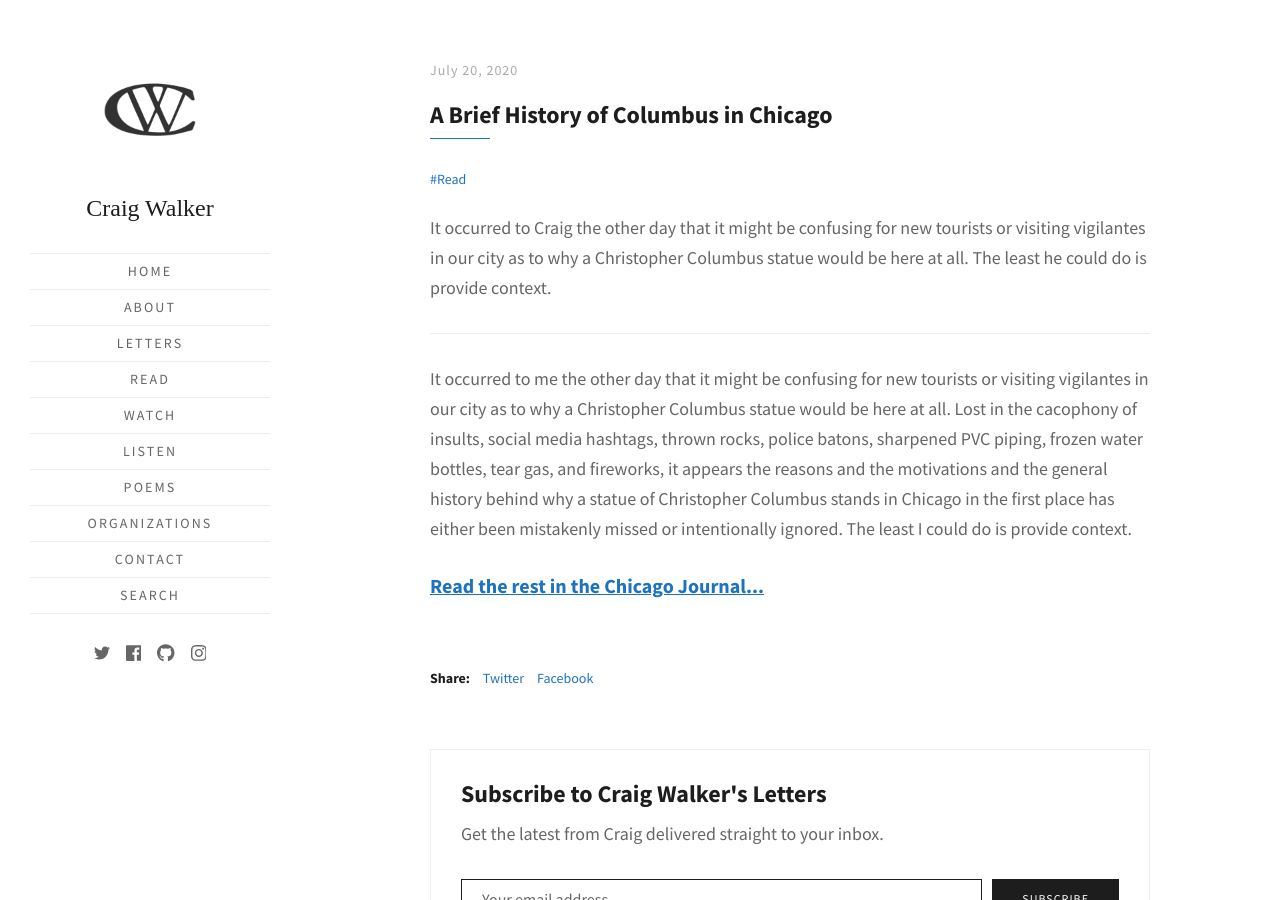
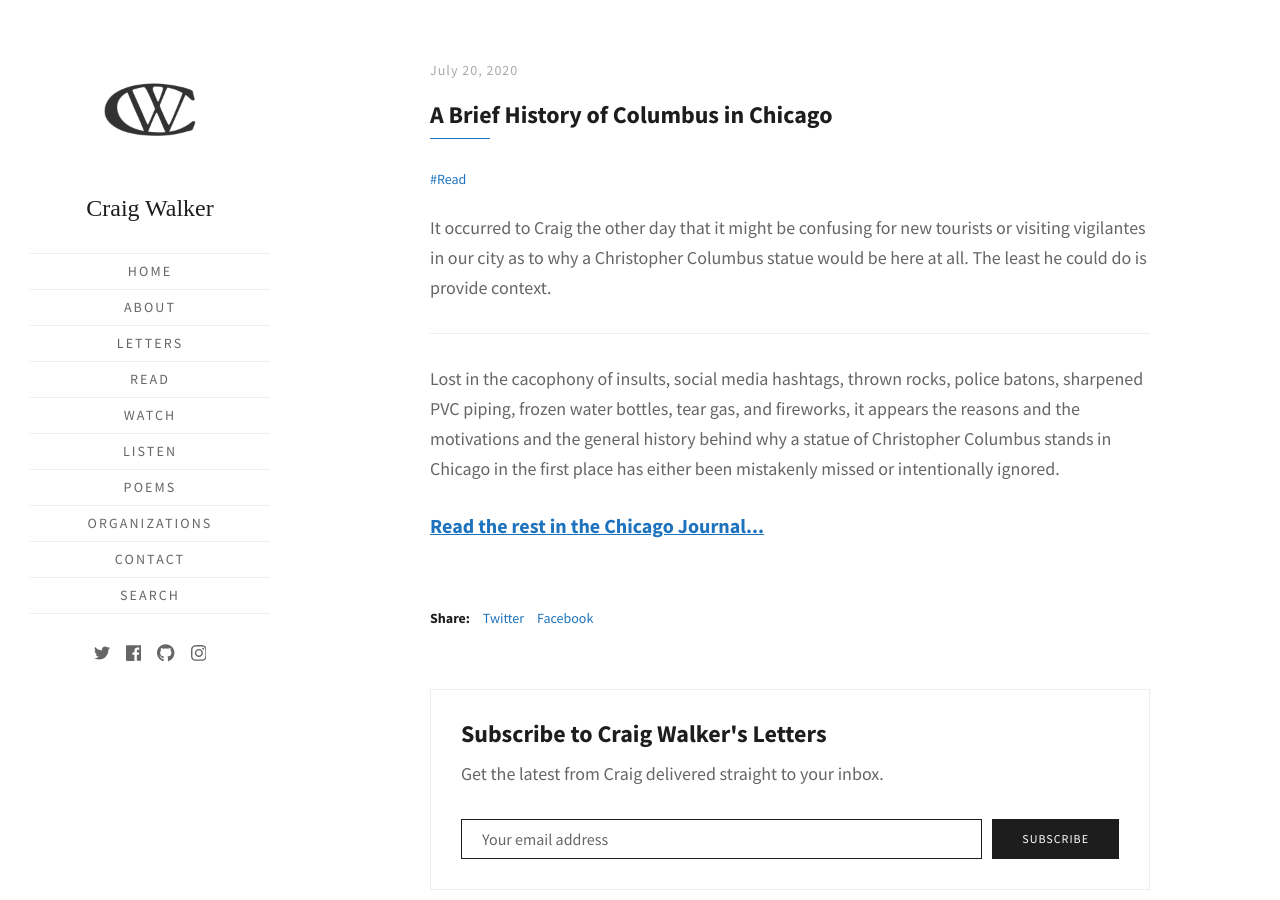
Before and after one commit to walkercraig/walkercraig, a Jekyll site: the page built from _posts/2020/2020-07-20-a-brief-history-of-columbus-in-chicago.md, in a window 1280 px wide and 900 px high. Built offline with Jekyll 4.4.1, drawn with Linux system fonts in a browser that asks for light colours; some web fonts are replaced.

Commit message:
Update 2020-07-20-a-brief-history-of-columbus-in-chicago.md

```diff
--- a/_posts/2020/2020-07-20-a-brief-history-of-columbus-in-chicago.md
+++ b/_posts/2020/2020-07-20-a-brief-history-of-columbus-in-chicago.md
@@ -8,7 +8,7 @@ It occurred to Craig the other day that it might be confusing for new tourists o
 
 ---
 
-It occurred to me the other day that it might be confusing for new tourists or visiting vigilantes in our city as to why a Christopher Columbus statue would be here at all. Lost in the cacophony of insults, social media hashtags, thrown rocks, police batons, sharpened PVC piping, frozen water bottles, tear gas, and fireworks, it appears the reasons and the motivations and the general history behind why a statue of Christopher Columbus stands in Chicago in the first place has either been mistakenly missed or intentionally ignored. The least I could do is provide context.
+Lost in the cacophony of insults, social media hashtags, thrown rocks, police batons, sharpened PVC piping, frozen water bottles, tear gas, and fireworks, it appears the reasons and the motivations and the general history behind why a statue of Christopher Columbus stands in Chicago in the first place has either been mistakenly missed or intentionally ignored.
 
 <h3><a href="https://www.chicagojournal.com/a-brief-history-of-columbus-in-chicago">Read the rest in the Chicago Journal...</a></h3>
 
```
